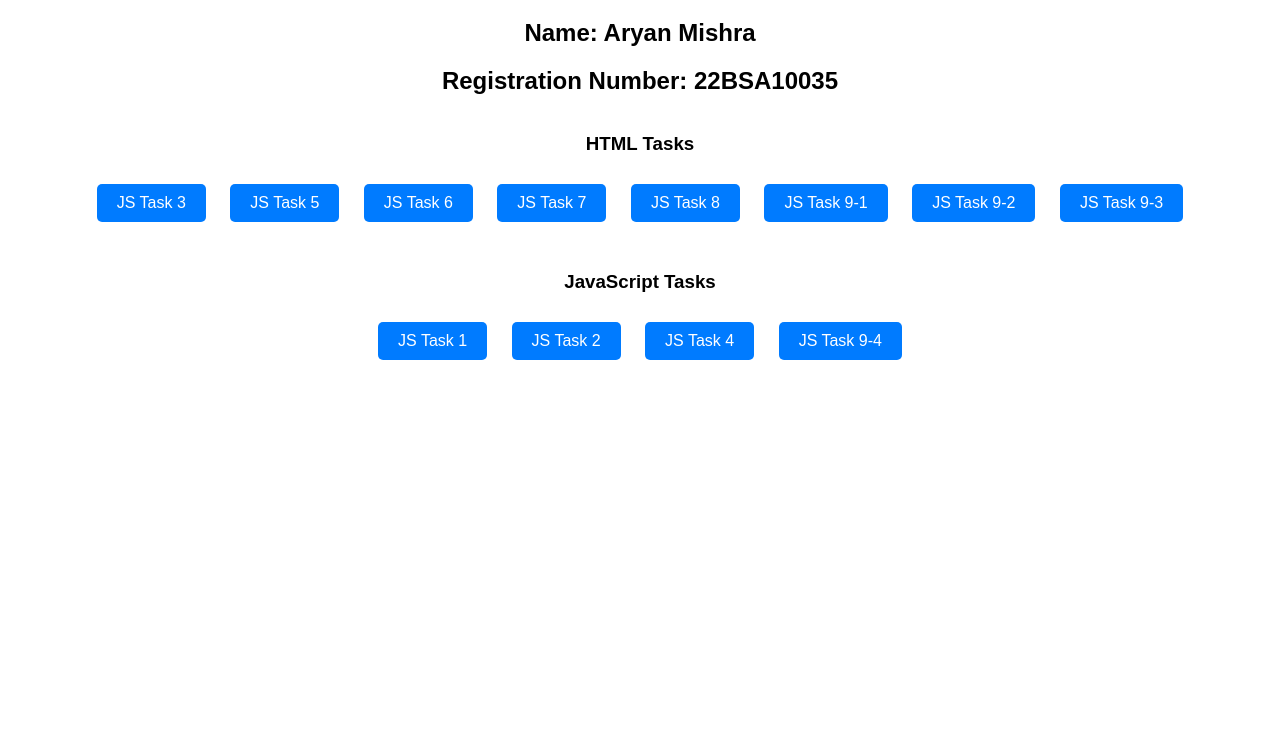
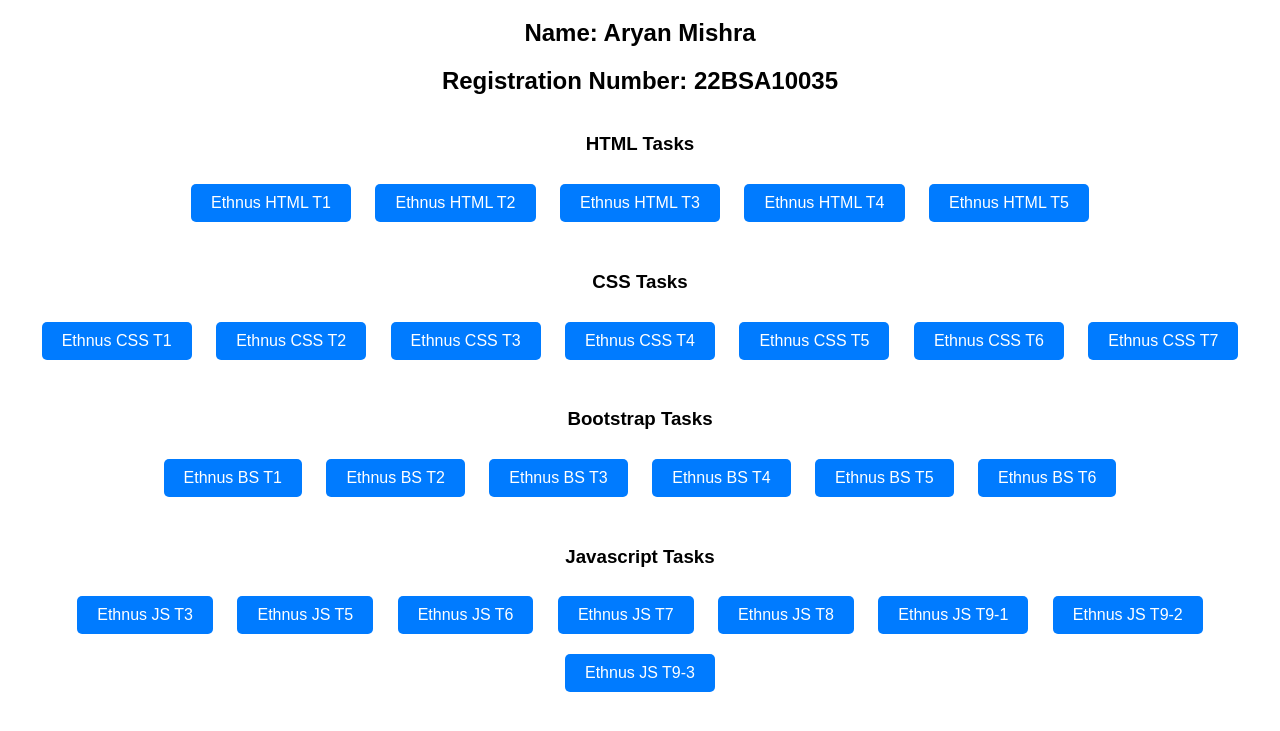
Before and after one commit to DevAaaryan/Ethnus-MERN-Assignments, a plain HTML site: page index.html in a window 1280 px wide. Shown: the part 61-792 px from the top of the page. Drawn offline with Linux system fonts and the light colour scheme.

Commit message:
Update index.html

```diff
--- a/index.html
+++ b/index.html
@@ -43,22 +43,44 @@
     <div class="container">
         <div class="section">
             <h3>HTML Tasks</h3>
-            <a class="btn" href="jstask3.html">JS Task 3</a>
-            <a class="btn" href="jstask5.html">JS Task 5</a>
-            <a class="btn" href="jstask6.html">JS Task 6</a>
-            <a class="btn" href="jstask7.html">JS Task 7</a>
-            <a class="btn" href="jstask8.html">JS Task 8</a>
-            <a class="btn" href="jstask9-1.html">JS Task 9-1</a>
-            <a class="btn" href="jstask9-2.html">JS Task 9-2</a>
-            <a class="btn" href="jstask9-3.html">JS Task 9-3</a>
+            <a class="btn" href="Ethnus html T1.html">Ethnus HTML T1</a>
+            <a class="btn" href="Ethnus html T2.html">Ethnus HTML T2</a>
+            <a class="btn" href="Ethnus html T3.html">Ethnus HTML T3</a>
+            <a class="btn" href="Ethnus html T4.html">Ethnus HTML T4</a>
+            <a class="btn" href="Ethnus html T5.html">Ethnus HTML T5</a>
         </div>
 
         <div class="section">
-            <h3>JavaScript Tasks</h3>
-            <a class="btn" href="jstask1.js">JS Task 1</a>
-            <a class="btn" href="jstask2.js">JS Task 2</a>
-            <a class="btn" href="jstask4.js">JS Task 4</a>
-            <a class="btn" href="jstask9-4.js">JS Task 9-4</a>
+            <h3>CSS Tasks</h3>
+            <a class="btn" href="Ethnus CSS T1.html">Ethnus CSS T1</a>
+            <a class="btn" href="Ethnus CSS T2.html">Ethnus CSS T2</a>
+            <a class="btn" href="Ethnus CSS T3.html">Ethnus CSS T3</a>
+            <a class="btn" href="Ethnus CSS T4.html">Ethnus CSS T4</a>
+            <a class="btn" href="Ethnus CSS T5.html">Ethnus CSS T5</a>
+            <a class="btn" href="Ethnus CSS T6.html">Ethnus CSS T6</a>
+            <a class="btn" href="Ethnus CSS T7.html">Ethnus CSS T7</a>
+        </div>
+
+        <div class="section">
+            <h3>Bootstrap Tasks</h3>
+            <a class="btn" href="Ethnus BS T1.html">Ethnus BS T1</a>
+            <a class="btn" href="Ethnus BS T2.html">Ethnus BS T2</a>
+            <a class="btn" href="Ethnus BS T3.html">Ethnus BS T3</a>
+            <a class="btn" href="Ethnus BS T4.html">Ethnus BS T4</a>
+            <a class="btn" href="Ethnus BS T5.html">Ethnus BS T5</a>
+            <a class="btn" href="Ethnus BS T6.html">Ethnus BS T6</a>
+        </div>
+        <div class="section">
+            <h3>Javascript Tasks</h3>
+            <a class="btn" href="jstask3.html">Ethnus JS T3</a>
+            <a class="btn" href="jstask5.html">Ethnus JS T5</a>
+            <a class="btn" href="jstask6.html">Ethnus JS T6</a>
+            <a class="btn" href="jstask7.html">Ethnus JS T7</a>
+            <a class="btn" href="jstask8.html">Ethnus JS T8</a>
+            <a class="btn" href="jstask9-1.html">Ethnus JS T9-1</a>
+            <a class="btn" href="jstask9-2.html">Ethnus JS T9-2</a>
+            <a class="btn" href="jstask9-3.html">Ethnus JS T9-3</a>
+
         </div>
     </div>
 </body>
```
